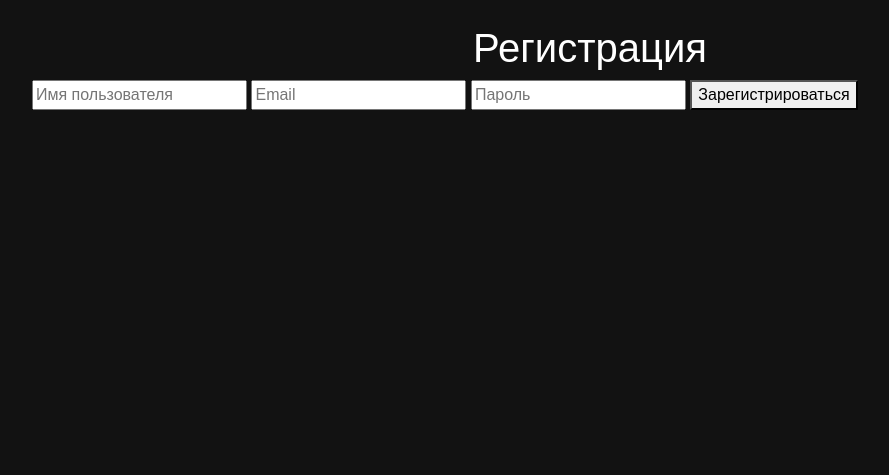
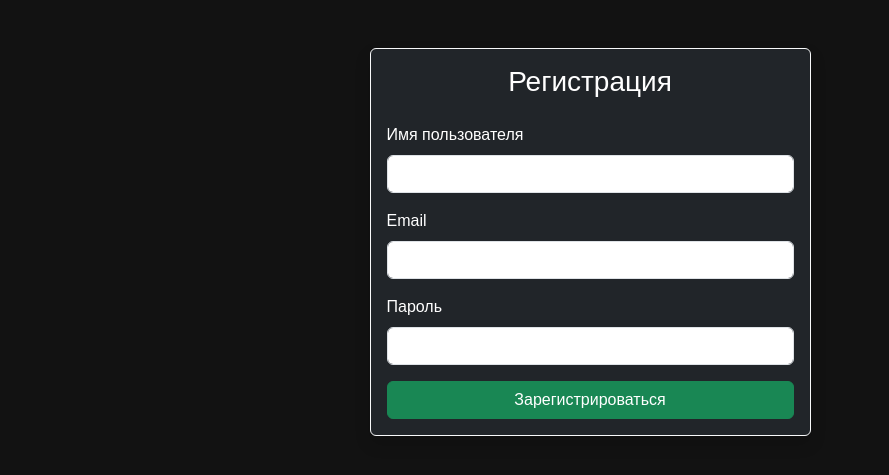
Before and after one commit to Sergrutter/Wik_Igr, a Flask app: template templates/register.html in a window 1280 px wide. Shown: the part 56-531 px from the top of the page, without its empty margins (50-939 px from the left). Run offline with Flask 3, Linux system fonts and the light colour scheme; the template is opened without the code that fills it, so the values that code supplies are empty.

Commit message:
Update register.html
Дебаг

```diff
--- a/templates/register.html
+++ b/templates/register.html
@@ -1,28 +1,32 @@
-<!DOCTYPE html>
-<html>
-<head>
-    <title>Registration Page</title>
-    <style>
-        body {
-            background-color: #121212;
-            color: #ffffff;
-            font-family: Arial, sans-serif;
-        }
-        h1 {
-            text-align: center;
-        }
-    </style>
-</head>
-<body>
-    {% extends "base.html" %}
-    {% block content %}
-    <h1>Регистрация</h1>
-    <form method="POST">
-        <input type="text" name="username" placeholder="Имя пользователя" required>
-        <input type="email" name="email" placeholder="Email" required>
-        <input type="password" name="password" placeholder="Пароль" required>
-        <button type="submit">Зарегистрироваться</button>
-    </form>
-    {% endblock %}
-</body>
-</html>
+{% extends "base.html" %}
+{% block title %}Регистрация{% endblock %}
+
+{% block content %}
+<div class="container mt-5">
+    <div class="row justify-content-center">
+        <div class="col-md-6 col-lg-5">
+            <div class="card bg-dark text-white border-light shadow">
+                <div class="card-body">
+                    <h3 class="card-title text-center mb-4">Регистрация</h3>
+                    <form method="POST">
+                        <input type="hidden" name="csrf_token" value="{{ csrf_token() }}">
+                        <div class="mb-3">
+                            <label for="username" class="form-label">Имя пользователя</label>
+                            <input type="text" class="form-control" id="username" name="username" required>
+                        </div>
+                        <div class="mb-3">
+                            <label for="email" class="form-label">Email</label>
+                            <input type="email" class="form-control" id="email" name="email" required>
+                        </div>
+                        <div class="mb-3">
+                            <label for="password" class="form-label">Пароль</label>
+                            <input type="password" class="form-control" id="password" name="password" required>
+                        </div>
+                        <button type="submit" class="btn btn-success w-100">Зарегистрироваться</button>
+                    </form>
+                </div>
+            </div>
+        </div>
+    </div>
+</div>
+{% endblock %}
```
